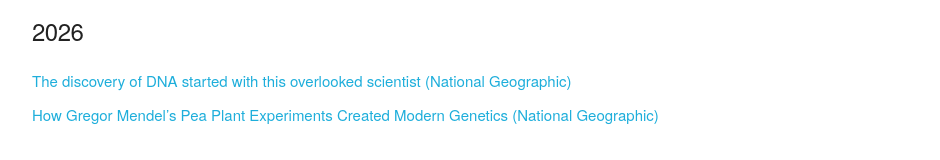
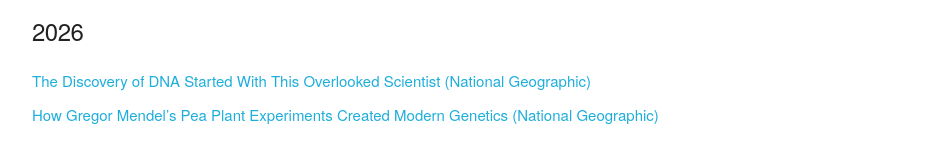
Before and after one commit to brianherbert/megan, a plain HTML site: page index.html in a window 1280 px wide. Both pictures are taken after a click on the link "WORK". Shown: the part 307-467 px from the top of the page, without its empty margins (96-1036 px from the left). Drawn offline with Linux system fonts and the light colour scheme.

Commit message:
Updated new article hed to title case

```diff
--- a/index.html
+++ b/index.html
@@ -69,7 +69,7 @@
 
         <h5>2026</h5>
         <ul>
-             <li><a href="https://www.nationalgeographic.com/history/article/friedrich-miescher-nucleic-acid-nuclein-dna-helix">The discovery of DNA started with this overlooked scientist (National Geographic)</a></li>
+             <li><a href="https://www.nationalgeographic.com/history/article/friedrich-miescher-nucleic-acid-nuclein-dna-helix">The Discovery of DNA Started With This Overlooked Scientist (National Geographic)</a></li>
             <li><a href="https://www.nationalgeographic.com/science/article/gregor-mendel-genetics">How Gregor Mendel’s Pea Plant Experiments Created Modern Genetics (National Geographic)</a></li>
        </ul>
 
```
